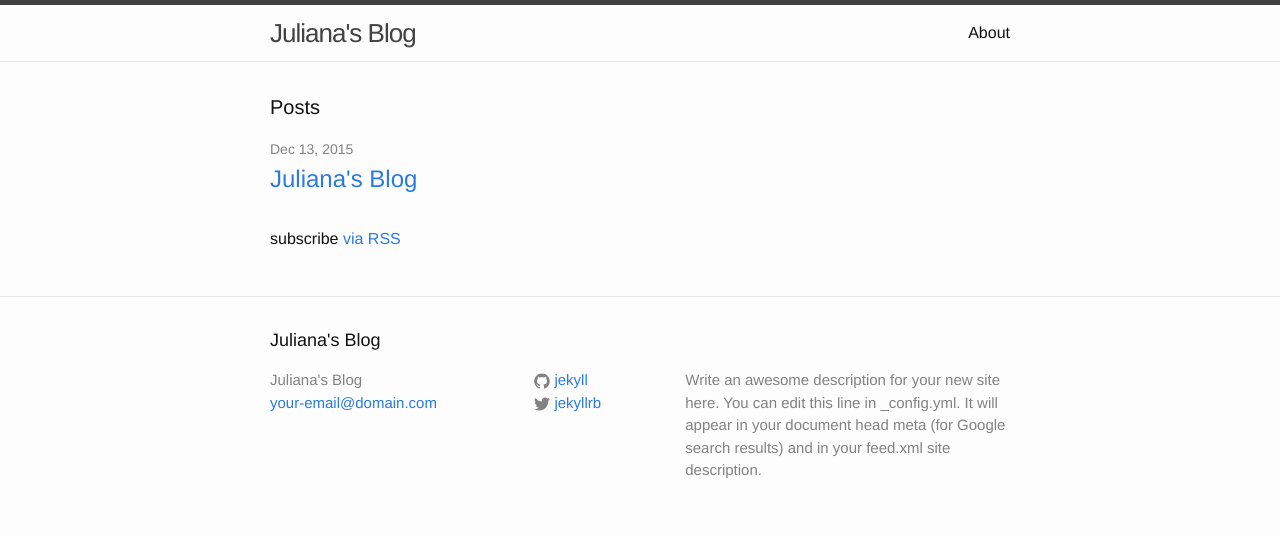
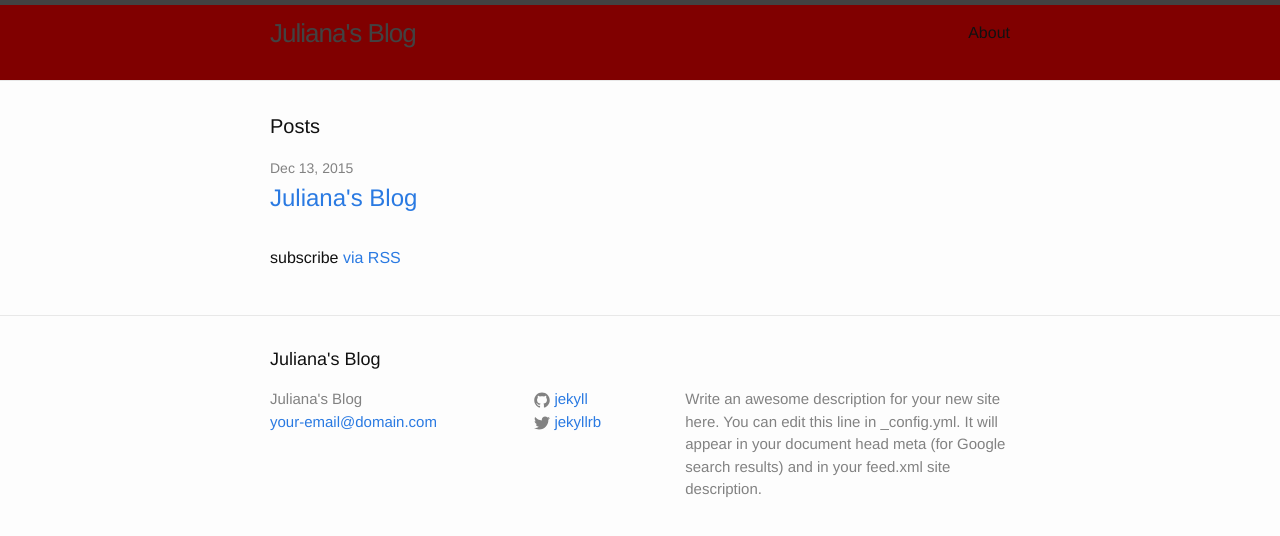
Before and after one commit to esolar07/jblog, a Jekyll site: the page built from index.html, in a window 1280 px wide. Shown: the top 536 px of the page. Built offline with Jekyll 4.4.1, drawn with Linux system fonts in a browser that asks for light colours.

Commit message:
started making layout and style changes

```diff
--- a/_sass/config/_config.scss
+++ b/_sass/config/_config.scss
@@ -9,6 +9,7 @@ $base-line-height: 1.5;
 $spacing-unit:     30px;
 
 $text-color:       #111;
+$header-color: 	   #800000;       // maroon
 $background-color: #fdfdfd;
 $brand-color:      #2a7ae2;
 
--- a/_sass/layout/_layout.scss
+++ b/_sass/layout/_layout.scss
@@ -2,12 +2,12 @@
  * Site header
  */
 .site-header {
+    // Positioning context for the mobile navigation icon
+    position: relative;
     border-top: 5px solid $grey-color-dark;
     border-bottom: 1px solid $grey-color-light;
-    min-height: 56px;
-
-    // Positioning context for the mobile navigation icon
-    position: relative;
+    min-height: 75px;
+    background-color: $header-color;
 }
 
 .site-title {
```
Also changed, not shown: css/main.css (added, +42 -0 lines), _sass/modules/modules.scss (added).
